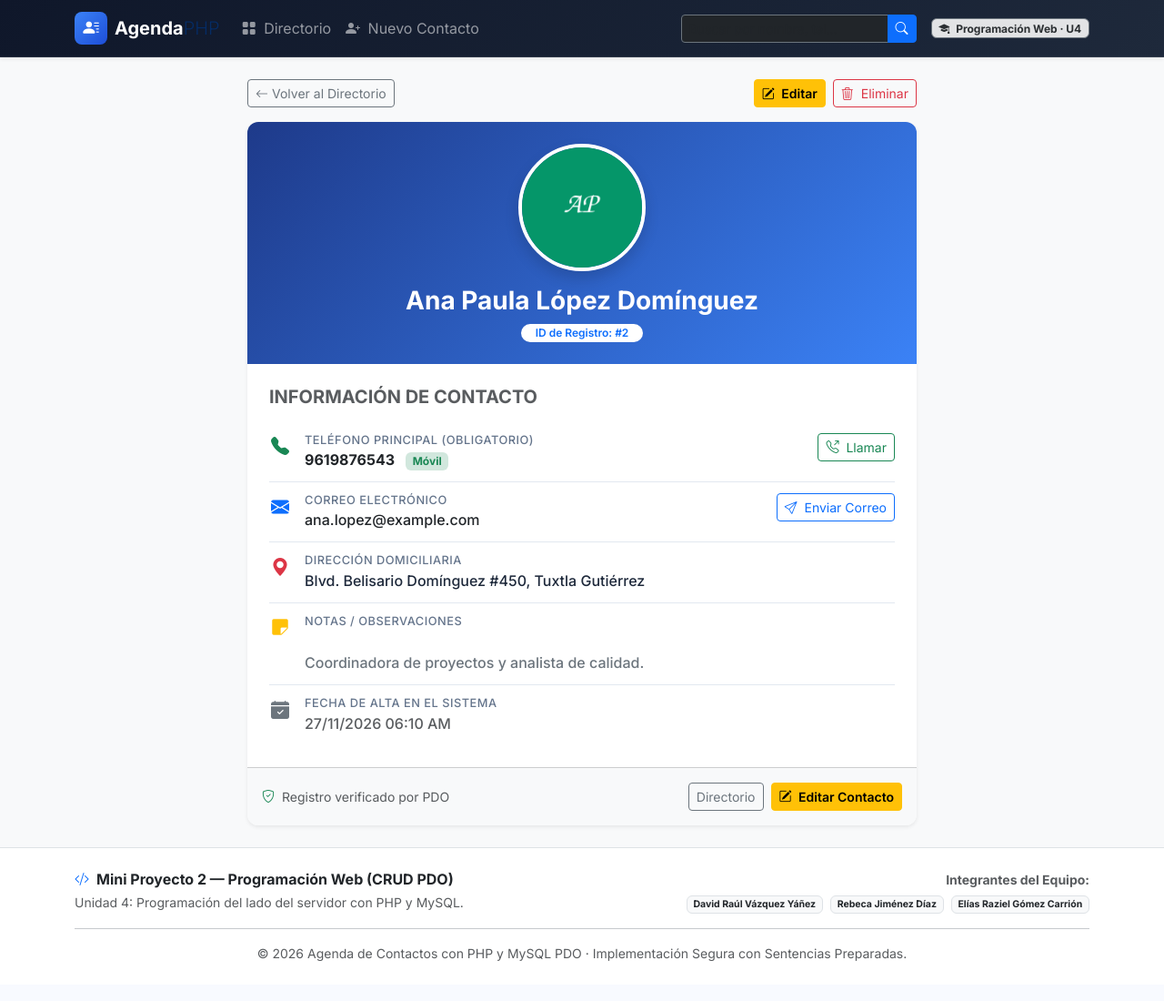
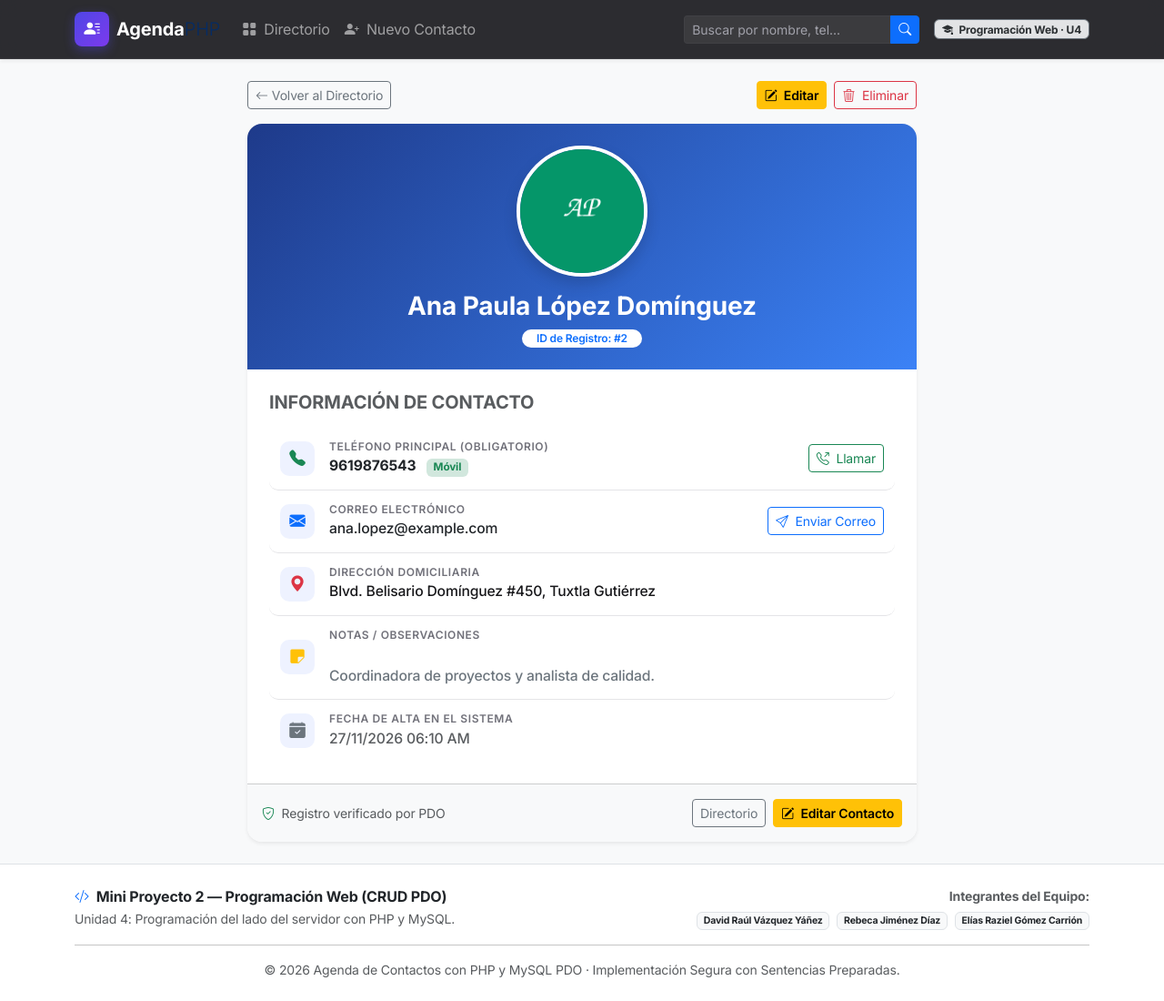
Before and after one commit to Daraul5/agenda-contactos-php, a PHP site: page /ver.php?id=2 in a window 1280 px wide. Shown: the whole page at 91% size. Before the commit the page ends 1056 px from the top, so only its background shows below. Run offline with PHP 8.4, Linux system fonts and the light colour scheme; data comes from the database, SQL or seed files in the repository.

Commit message:
primera prueba en el cambio en la paleta de colores y mas cosas

```diff
--- a/css/styles.css
+++ b/css/styles.css
@@ -5,71 +5,95 @@
    ==================================================================== */
 
 :root {
-    --primary-color: #2563eb;
-    --primary-hover: #1d4ed8;
-    --success-color: #059669;
-    --danger-color: #dc2626;
-    --warning-color: #d97706;
-    --info-color: #0284c7;
-    --body-bg: #f8fafc;
+    --primary-color: #4f46e5;
+    --primary-hover: #4338ca;
+    --primary-light: #eef2ff;
+    --accent-gradient: linear-gradient(135deg, #4f46e5 0%, #7c3aed 100%);
+    --success-color: #10b981;
+    --danger-color: #f43f5e;
+    --warning-color: #f59e0b;
+    --info-color: #06b6d4;
+    --body-bg: #f4f4f6;
     --card-bg: #ffffff;
-    --border-color: #e2e8f0;
-    --text-primary: #1e293b;
-    --text-secondary: #64748b;
-    --radius-lg: 12px;
-    --radius-md: 8px;
-    --shadow-sm: 0 1px 3px rgba(0, 0, 0, 0.05);
-    --shadow-md: 0 4px 6px -1px rgba(0, 0, 0, 0.08), 0 2px 4px -2px rgba(0, 0, 0, 0.06);
-    --shadow-hover: 0 10px 15px -3px rgba(0, 0, 0, 0.1), 0 4px 6px -4px rgba(0, 0, 0, 0.08);
+    --surface-subtle: #fafafa;
+    --border-color: #e4e4e7;
+    --border-hover: #d4d4d8;
+    --text-primary: #18181b;
+    --text-secondary: #71717a;
+    --radius-xl: 20px;
+    --radius-lg: 16px;
+    --radius-md: 10px;
+    --shadow-sm: 0 2px 4px rgba(24, 24, 27, 0.03);
+    --shadow-md: 0 8px 16px -4px rgba(24, 24, 27, 0.06), 0 2px 6px -2px rgba(24, 24, 27, 0.04);
+    --shadow-hover: 0 20px 25px -5px rgba(79, 70, 229, 0.1), 0 8px 10px -6px rgba(79, 70, 229, 0.06);
 }
 
 body {
-    font-family: 'Inter', system-ui, -apple-system, sans-serif;
+    font-family: 'Plus Jakarta Sans', 'Inter', system-ui, -apple-system, sans-serif;
     background-color: var(--body-bg);
     color: var(--text-primary);
     -webkit-font-smoothing: antialiased;
+    letter-spacing: -0.01em;
 }
 
-/* 1. Navbar Personalizado */
 .custom-navbar {
-    background: linear-gradient(135deg, #0f172a 0%, #1e293b 100%) !important;
-    border-bottom: 1px solid rgba(255, 255, 255, 0.1);
+    background: rgba(15, 15, 20, 0.88) !important;
+    backdrop-filter: blur(12px);
+    -webkit-backdrop-filter: blur(12px);
+    border-bottom: 1px solid rgba(255, 255, 255, 0.08);
 }
 
 .brand-icon {
-    width: 36px;
-    height: 36px;
+    width: 38px;
+    height: 38px;
     font-size: 1.1rem;
-    background: linear-gradient(135deg, #3b82f6 0%, #1d4ed8 100%) !important;
+    border-radius: 10px;
+    background: var(--accent-gradient) !important;
+    box-shadow: 0 4px 12px rgba(79, 70, 229, 0.4);
+}
+
+.search-input {
+    background-color: rgba(255, 255, 255, 0.07) !important;
+    border: 1px solid rgba(255, 255, 255, 0.1) !important;
+    color: #fff !important;
+    border-radius: var(--radius-md);
+    transition: all 0.2s ease;
+}
+
+.search-input::placeholder {
+    color: #a1a1aa !important;
 }
 
 .search-input:focus {
-    background-color: #1e293b !important;
-    color: #fff !important;
-    border-color: #3b82f6 !important;
-    box-shadow: 0 0 0 0.2rem rgba(59, 130, 246, 0.25) !important;
+    background-color: rgba(255, 255, 255, 0.12) !important;
+    border-color: #818cf8 !important;
+    box-shadow: 0 0 0 3px rgba(99, 102, 241, 0.25) !important;
 }
 
-/* 2. Tarjetas y Contenedores */
 .card-custom {
     background-color: var(--card-bg);
     border: 1px solid var(--border-color);
     border-radius: var(--radius-lg);
     box-shadow: var(--shadow-sm);
-    transition: transform 0.2s ease, box-shadow 0.2s ease;
+    transition: transform 0.25s cubic-bezier(0.2, 0.8, 0.2, 1),
+                box-shadow 0.25s cubic-bezier(0.2, 0.8, 0.2, 1),
+                border-color 0.25s ease;
 }
 
 .card-contact:hover {
-    transform: translateY(-4px);
+    transform: translateY(-5px);
+    border-color: rgba(79, 70, 229, 0.3);
     box-shadow: var(--shadow-hover);
 }
 
-/* 3. Avatares y Fotos de Contacto */
 .avatar-wrapper {
     position: relative;
-    width: 90px;
-    height: 90px;
+    width: 92px;
+    height: 92px;
     margin: 0 auto;
+    padding: 3px;
+    border-radius: 50%;
+    background: linear-gradient(135deg, #e0e7ff 0%, #f3e8ff 100%);
 }
 
 .contact-avatar {
@@ -77,39 +101,44 @@ body {
     height: 100%;
     object-fit: cover;
     border-radius: 50%;
-    border: 3px solid #fff;
-    box-shadow: var(--shadow-md);
+    border: 2px solid #fff;
 }
 
 .contact-avatar-sm {
     width: 44px;
     height: 44px;
     object-fit: cover;
-    border-radius: 50%;
-    border: 2px solid var(--border-color);
+    border-radius: 12px;
+    border: 1px solid var(--border-color);
 }
 
 .contact-avatar-lg {
-    width: 140px;
-    height: 140px;
+    width: 144px;
+    height: 144px;
     object-fit: cover;
     border-radius: 50%;
     border: 4px solid #fff;
     box-shadow: var(--shadow-hover);
 }
 
-/* 4. Previsualización de Foto en Formularios */
 .photo-preview-container {
-    width: 130px;
-    height: 130px;
+    width: 132px;
+    height: 132px;
     border-radius: 50%;
-    border: 3px dashed #cbd5e1;
+    border: 2px dashed #a5b4fc;
     display: flex;
     align-items: center;
     justify-content: center;
     overflow: hidden;
-    margin: 0 auto 15px auto;
-    background-color: #f1f5f9;
+    margin: 0 auto 16px auto;
+    background-color: var(--primary-light);
+    color: var(--primary-color);
+    transition: all 0.2s ease;
+}
+
+.photo-preview-container:hover {
+    border-color: var(--primary-color);
+    background-color: #e0e7ff;
 }
 
 .photo-preview-container img {
@@ -118,48 +147,73 @@ body {
     object-fit: cover;
 }
 
-/* 5. Tablas y Listados */
 .table-contacts th {
     font-weight: 600;
-    font-size: 0.85rem;
+    font-size: 0.78rem;
     text-transform: uppercase;
-    letter-spacing: 0.05em;
+    letter-spacing: 0.06em;
     color: var(--text-secondary);
-    background-color: #f8fafc;
-    border-bottom: 2px solid var(--border-color);
+    background-color: var(--surface-subtle);
+    border-bottom: 1px solid var(--border-color);
+    padding: 14px 16px;
 }
 
 .table-contacts td {
     vertical-align: middle;
-    padding: 12px 16px;
-    font-size: 0.95rem;
+    padding: 14px 16px;
+    font-size: 0.94rem;
+    border-bottom: 1px solid var(--border-color);
 }
 
-/* 6. Botones de Acción Rápida */
-.btn-action-group .btn {
-    padding: 0.35rem 0.65rem;
-    font-size: 0.85rem;
-    border-radius: var(--radius-md);
-    transition: all 0.15s ease-in-out;
+.table-contacts tbody tr {
+    transition: background-color 0.15s ease;
 }
 
-/* 7. Insignias y Metadatos */
+.table-contacts tbody tr:hover {
+    background-color: #f8fafc;
+}
+
+.btn-action-group .btn {
+    padding: 0.4rem 0.75rem;
+    font-size: 0.85rem;
+    font-weight: 500;
+    border-radius: var(--radius-md);
+    transition: all 0.2s ease;
+}
+
+.btn-action-group .btn:hover {
+    transform: translateY(-1px);
+}
+
 .badge-soft-primary {
-    background-color: #dbeafe;
-    color: #1e40af;
+    background-color: #eef2ff;
+    color: #4338ca;
+    border: 1px solid #c7d2fe;
+    font-weight: 600;
+    padding: 0.35em 0.75em;
+    border-radius: 9999px;
 }
 
 .badge-soft-success {
-    background-color: #d1fae5;
-    color: #065f46;
+    background-color: #ecfdf5;
+    color: #047857;
+    border: 1px solid #a7f3d0;
+    font-weight: 600;
+    padding: 0.35em 0.75em;
+    border-radius: 9999px;
 }
 
-/* 8. Sección de Detalles (ver.php) */
 .detail-item {
     display: flex;
-    align-items: flex-start;
-    padding: 12px 0;
+    align-items: center;
+    padding: 14px 12px;
     border-bottom: 1px solid var(--border-color);
+    border-radius: var(--radius-md);
+    transition: background-color 0.15s ease;
+}
+
+.detail-item:hover {
+    background-color: var(--surface-subtle);
 }
 
 .detail-item:last-child {
@@ -167,33 +221,39 @@ body {
 }
 
 .detail-icon {
-    font-size: 1.25rem;
+    display: flex;
+    align-items: center;
+    justify-content: center;
+    width: 38px;
+    height: 38px;
+    border-radius: 10px;
+    background-color: var(--primary-light);
+    font-size: 1.1rem;
     color: var(--primary-color);
-    margin-right: 15px;
-    width: 24px;
-    text-align: center;
+    margin-right: 16px;
+    flex-shrink: 0;
 }
 
 .detail-content h6 {
     margin: 0;
-    font-size: 0.8rem;
+    font-size: 0.75rem;
+    font-weight: 600;
     color: var(--text-secondary);
     text-transform: uppercase;
-    letter-spacing: 0.04em;
+    letter-spacing: 0.05em;
 }
 
 .detail-content p {
     margin: 2px 0 0 0;
-    font-size: 1rem;
+    font-size: 0.98rem;
     font-weight: 500;
     color: var(--text-primary);
 }
 
-/* 9. Responsividad */
 @media (max-width: 768px) {
     .btn-action-group {
         display: flex;
         flex-direction: column;
-        gap: 4px;
+        gap: 6px;
     }
 }
```
